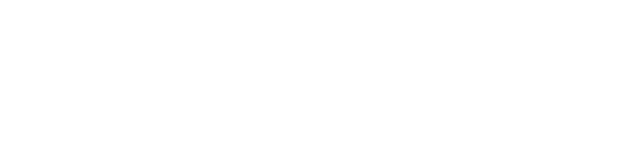
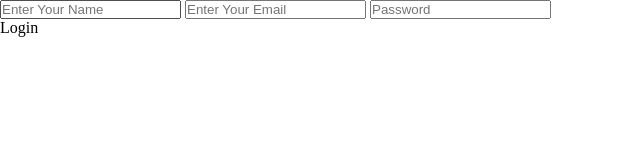
Before and after one commit to abdull42335/Login-page-javascript, a plain HTML site: page index.html in a window 1280 px wide. Shown: the whole page, without its empty margins (0-640 px from the left). Drawn offline with Linux system fonts and the light colour scheme.

Commit message:
login form- create structure

```diff
--- a/index.html
+++ b/index.html
@@ -8,5 +8,14 @@
 </head>
 <body>
 
+    <div class="container">
+        <form action="">
+            <input type="text" placeholder="Enter Your Name">
+            <input type="email" placeholder="Enter Your Email" required>
+            <input type="password" placeholder="Password">
+        </form>
+        <span>Login</span>
+
+    </div>
 </body>
 </html>
```
Also changed, not shown: style.css (line endings or trailing spaces).
